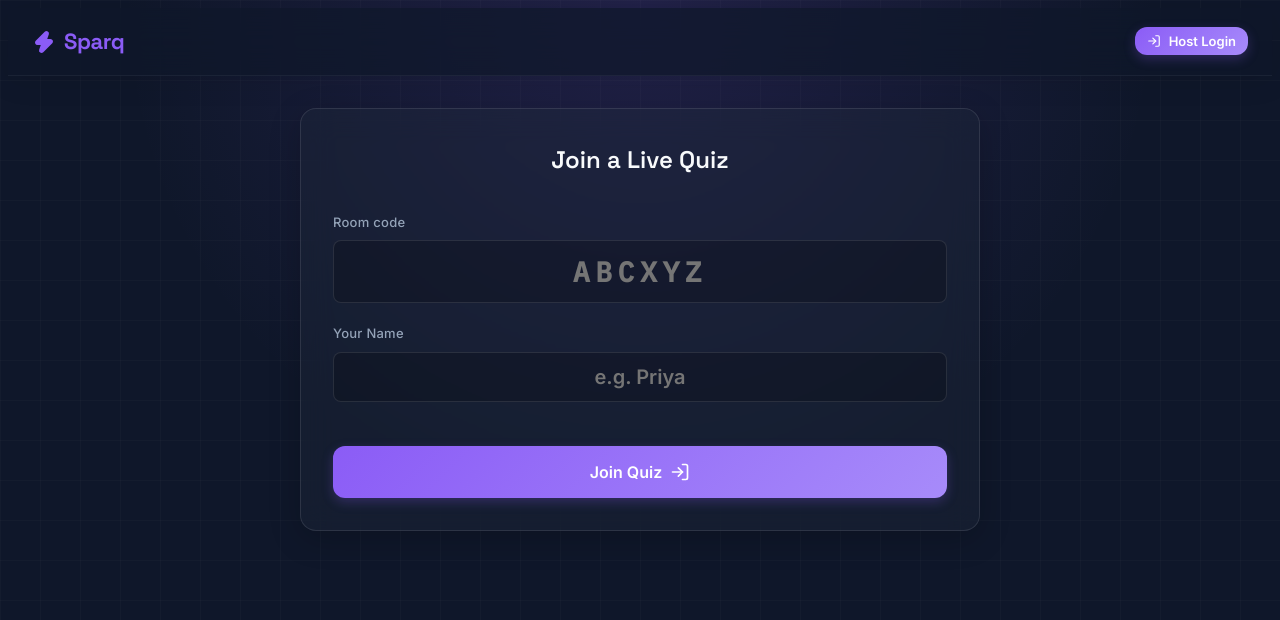
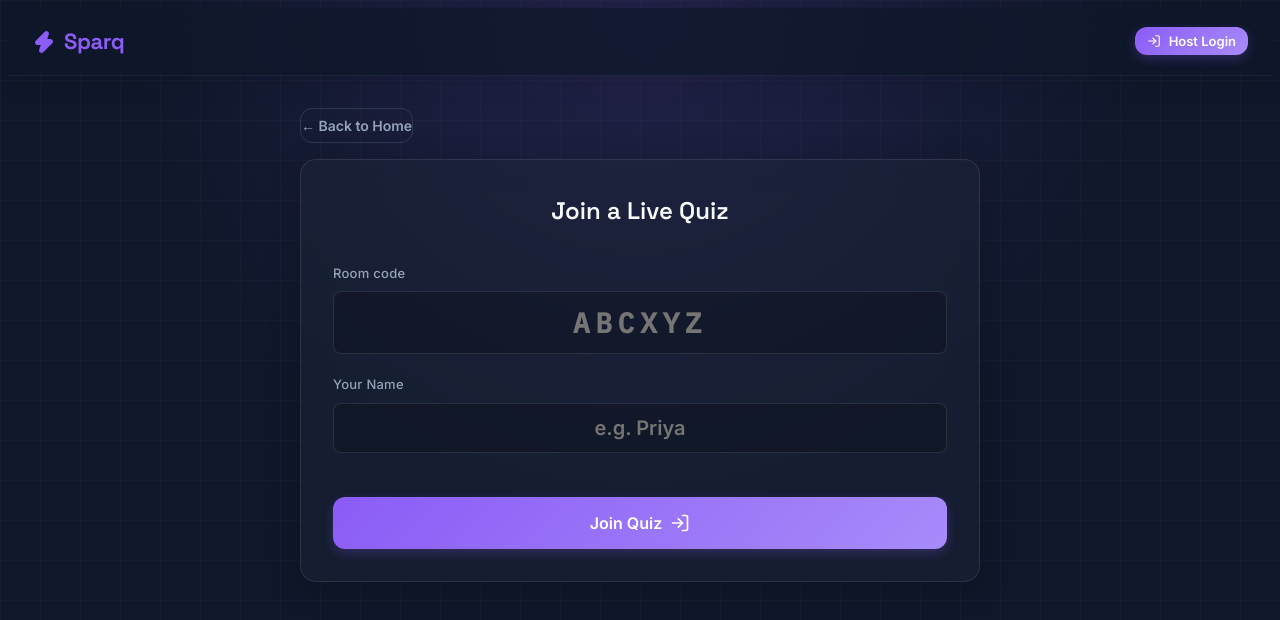
Before and after one commit to nikhildhore9923/sparq-quiz, a React (Vite) app in the folder frontend/: page /join in a window 1280 px wide. Shown: the top 620 px of the page. Built offline with nearby package versions, Linux system fonts and the light colour scheme; no server answers.

Commit message:
feat: add back to home buttons across all pages

```diff
--- a/frontend/src/pages/HostCreate.jsx
+++ b/frontend/src/pages/HostCreate.jsx
@@ -220,6 +220,14 @@ function HostCreate() {
 
   return (
     <div className="app wide">
+      <button
+        className="btn btn-ghost"
+        onClick={() => navigate('/')}
+        style={{ marginBottom: 16, padding: '8px 0', color: 'var(--text-secondary)' }}
+      >
+        ← Back to Home
+      </button>
+
       {/* Quiz Bank Header */}
       <div style={{ display: 'flex', justifyContent: 'space-between', alignItems: 'center', marginBottom: 24 }}>
         <h1 style={{ margin: 0, fontFamily: 'var(--font-display)' }}>Create Quiz</h1>
--- a/frontend/src/pages/Login.jsx
+++ b/frontend/src/pages/Login.jsx
@@ -44,6 +44,13 @@ function Login() {
 
   return (
     <div className="app slide-in">
+      <button
+        className="btn btn-ghost"
+        onClick={() => navigate('/')}
+        style={{ marginBottom: 16, padding: '8px 0', color: 'var(--text-secondary)' }}
+      >
+        ← Back to Home
+      </button>
       <div style={{ textAlign: 'center', marginBottom: 40 }}>
         <h1 style={{ fontFamily: 'var(--font-display)', fontSize: 36, marginBottom: 8, color: 'var(--accent)' }}>
           Sparq Security
--- a/frontend/src/pages/PlayerJoin.jsx
+++ b/frontend/src/pages/PlayerJoin.jsx
@@ -37,6 +37,13 @@ function PlayerJoin() {
 
   return (
     <div className="app">
+      <button
+        className="btn btn-ghost"
+        onClick={() => navigate('/')}
+        style={{ marginBottom: 16, padding: '8px 0', color: 'var(--text-secondary)' }}
+      >
+        ← Back to Home
+      </button>
       <div className="panel">
         <h2 className="panel-title" style={{ textAlign: 'center', fontSize: 24, marginBottom: 32 }}>Join a Live Quiz</h2>
         <div className="field">
```
